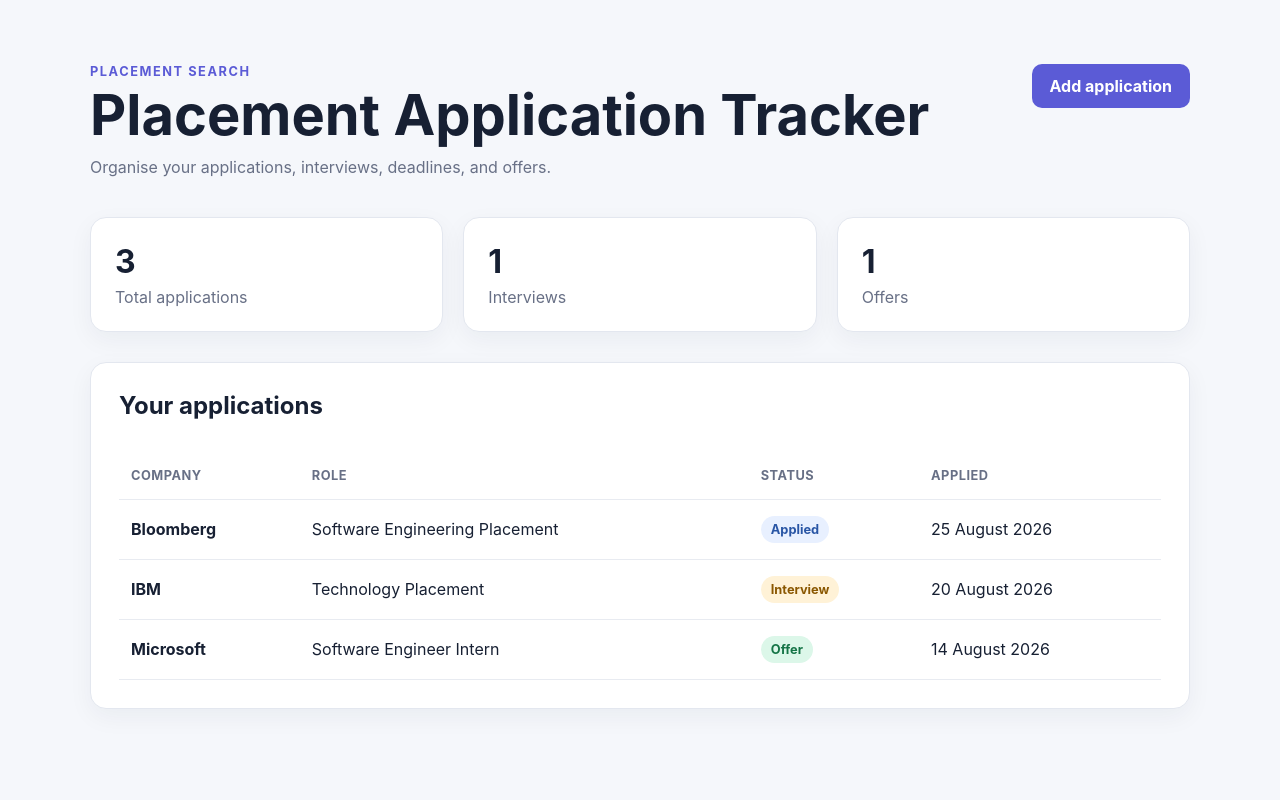
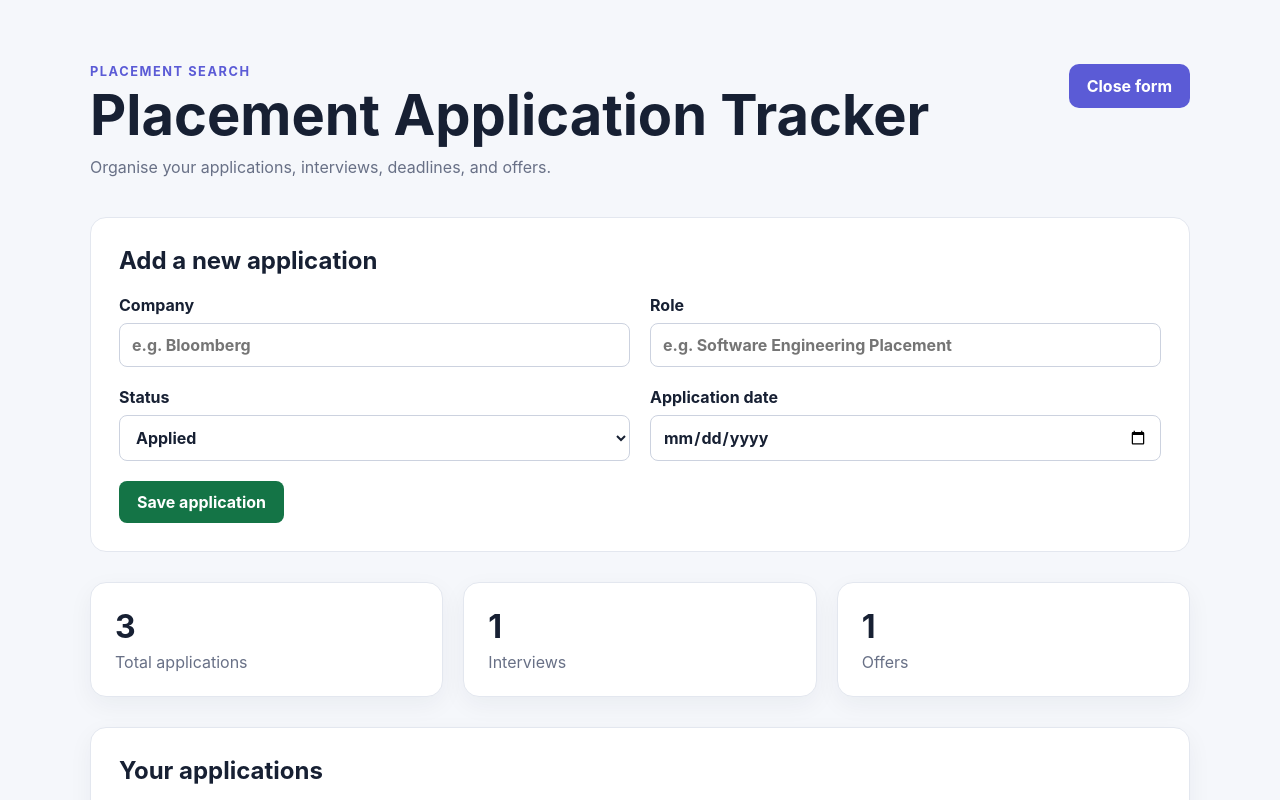
Before and after one commit to YacoubZabaneh/placement-application-tracker, a React (Vite) app in the folder frontend/: page / in a window 1280 px wide. Both pictures are taken after a click on the button "Add application". Shown: the top 800 px of the page. Built offline with nearby package versions, Linux system fonts and the light colour scheme.

Commit message:
Add application form and dynamic tracking

```diff
--- a/frontend/src/App.css
+++ b/frontend/src/App.css
@@ -152,3 +152,56 @@
   color: #a33030;
   background: #fde5e5;
 }
+
+.application-form {
+  margin-bottom: 30px;
+  padding: 28px;
+  border: 1px solid #e3e7ef;
+  border-radius: 16px;
+  background: white;
+}
+
+.application-form h2 {
+  margin-top: 0;
+}
+
+.application-form form {
+  display: grid;
+  grid-template-columns: repeat(2, 1fr);
+  gap: 20px;
+}
+
+.application-form label {
+  display: grid;
+  gap: 8px;
+  font-weight: 700;
+}
+
+.application-form input,
+.application-form select {
+  width: 100%;
+  border: 1px solid #ccd2df;
+  border-radius: 8px;
+  padding: 11px 12px;
+  color: #172033;
+  background: white;
+  font: inherit;
+}
+
+.application-form button {
+  align-self: end;
+  justify-self: start;
+  border: 0;
+  border-radius: 8px;
+  padding: 11px 18px;
+  color: white;
+  background: #147446;
+  font-weight: 700;
+  cursor: pointer;
+}
+
+@media (max-width: 700px) {
+  .application-form form {
+    grid-template-columns: 1fr;
+  }
+}
--- a/frontend/src/App.tsx
+++ b/frontend/src/App.tsx
@@ -1,3 +1,4 @@
+import { useState, type FormEvent } from 'react'
 import './App.css'
 
 type ApplicationStatus = 'Applied' | 'Interview' | 'Offer' | 'Rejected'
@@ -10,7 +11,7 @@
   appliedDate: string
 }
 
-const applications: Application[] = [
+const initialApplications: Application[] = [
   {
     id: 1,
     company: 'Bloomberg',
@@ -35,6 +36,10 @@
 ]
 
 function App() {
+  const [isFormOpen, setIsFormOpen] = useState(false)
+  const [applications, setApplications] =
+    useState<Application[]>(initialApplications)
+
   const interviewCount = applications.filter(
     (application) => application.status === 'Interview',
   ).length
@@ -42,6 +47,38 @@
   const offerCount = applications.filter(
     (application) => application.status === 'Offer',
   ).length
+
+  function handleSubmit(event: FormEvent<HTMLFormElement>) {
+    event.preventDefault()
+
+    const form = event.currentTarget
+    const formData = new FormData(form)
+    const selectedDate = String(formData.get('appliedDate'))
+
+    const formattedDate = new Date(
+      `${selectedDate}T00:00:00`,
+    ).toLocaleDateString('en-GB', {
+      day: 'numeric',
+      month: 'long',
+      year: 'numeric',
+    })
+
+    const newApplication: Application = {
+      id: Date.now(),
+      company: String(formData.get('company')),
+      role: String(formData.get('role')),
+      status: String(formData.get('status')) as ApplicationStatus,
+      appliedDate: formattedDate,
+    }
+
+    setApplications((currentApplications) => [
+      ...currentApplications,
+      newApplication,
+    ])
+
+    form.reset()
+    setIsFormOpen(false)
+  }
 
   return (
     <main className="app">
@@ -52,8 +89,58 @@
           <p>Organise your applications, interviews, deadlines, and offers.</p>
         </div>
 
-        <button type="button">Add application</button>
+        <button
+          type="button"
+          onClick={() => setIsFormOpen((currentValue) => !currentValue)}
+        >
+          {isFormOpen ? 'Close form' : 'Add application'}
+        </button>
       </header>
+
+      {isFormOpen && (
+        <section className="application-form">
+          <h2>Add a new application</h2>
+
+          <form onSubmit={handleSubmit}>
+            <label>
+              Company
+              <input
+                type="text"
+                name="company"
+                placeholder="e.g. Bloomberg"
+                required
+              />
+            </label>
+
+            <label>
+              Role
+              <input
+                type="text"
+                name="role"
+                placeholder="e.g. Software Engineering Placement"
+                required
+              />
+            </label>
+
+            <label>
+              Status
+              <select name="status" defaultValue="Applied">
+                <option value="Applied">Applied</option>
+                <option value="Interview">Interview</option>
+                <option value="Offer">Offer</option>
+                <option value="Rejected">Rejected</option>
+              </select>
+            </label>
+
+            <label>
+              Application date
+              <input type="date" name="appliedDate" required />
+            </label>
+
+            <button type="submit">Save application</button>
+          </form>
+        </section>
+      )}
 
       <section className="stats" aria-label="Application summary">
         <article className="stat-card">
@@ -92,7 +179,9 @@
                   <td>{application.company}</td>
                   <td>{application.role}</td>
                   <td>
-                    <span className={`status status-${application.status.toLowerCase()}`}>
+                    <span
+                      className={`status status-${application.status.toLowerCase()}`}
+                    >
                       {application.status}
                     </span>
                   </td>
```
